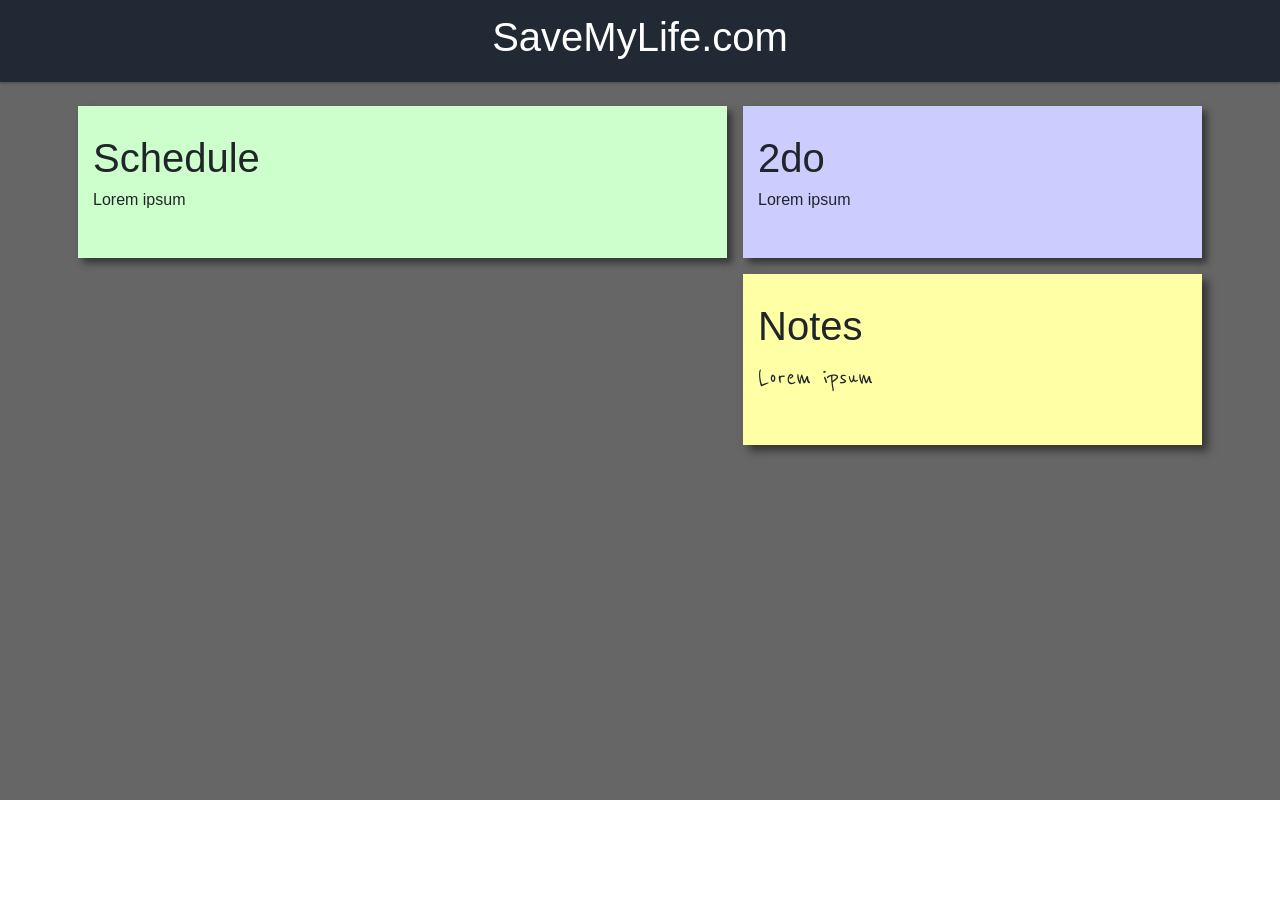
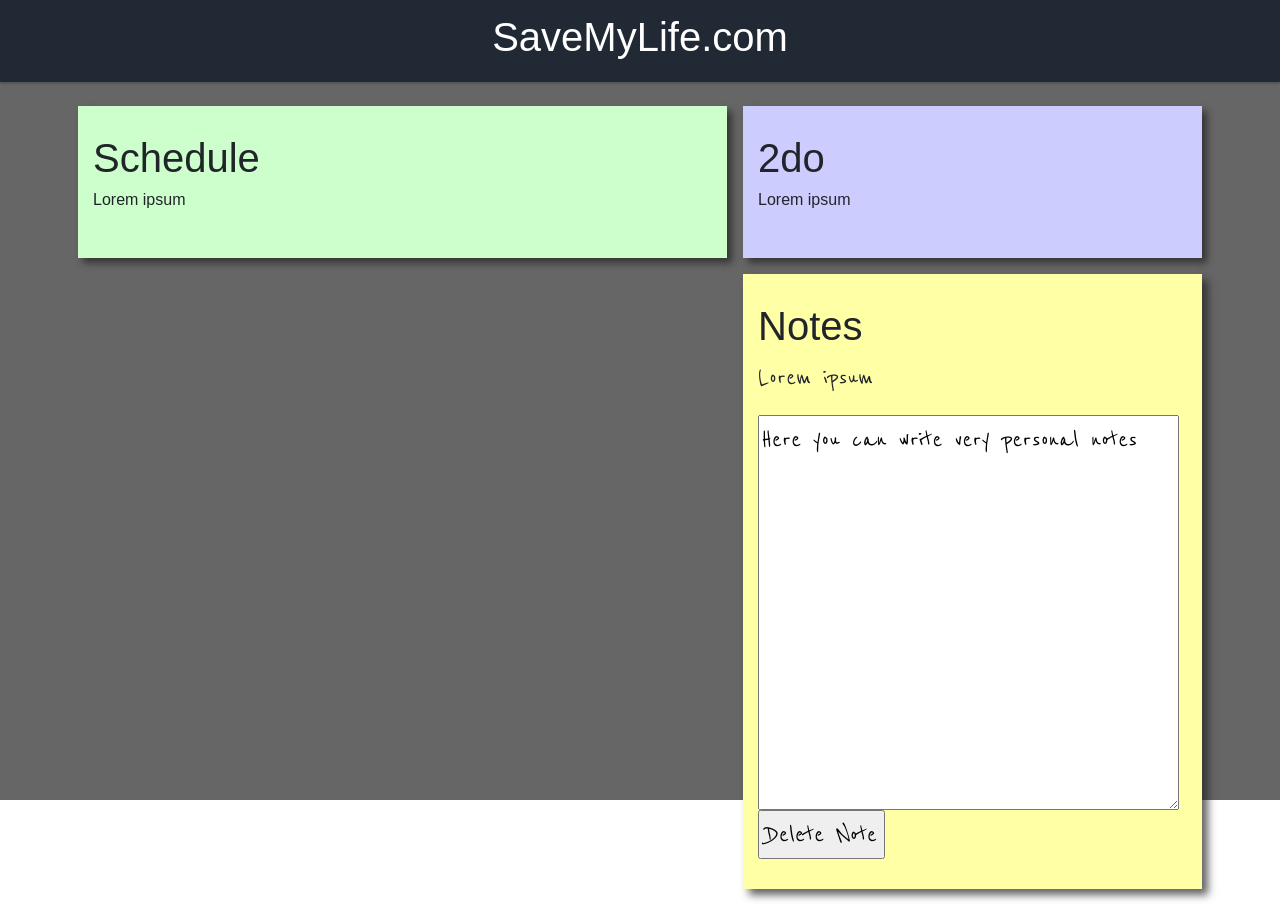
Before and after one commit to Paalch/it2810-webutvikling-h17-prosjekt-3-group35, a React (Create React App) app in the folder react-app/: page / in a window 1280 px wide. Before the commit the page ends 800 px from the top, so only its background shows below. Built offline with nearby package versions, Linux system fonts and the light colour scheme.

Commit message:
added textfield and delete-btn

```diff
--- a/react-app/src/containers/notes/Notes.js
+++ b/react-app/src/containers/notes/Notes.js
@@ -14,6 +14,8 @@ class Notes extends React.Component {
         </Row>
         <Row className={'notes-box-body'}>
           <p>Lorem ipsum</p>
+            <textarea className="notePad" rows="9" cols="40">Here you can write very personal notes</textarea>
+            <button>Delete Note</button>
         </Row>
       </div>
     )
```
